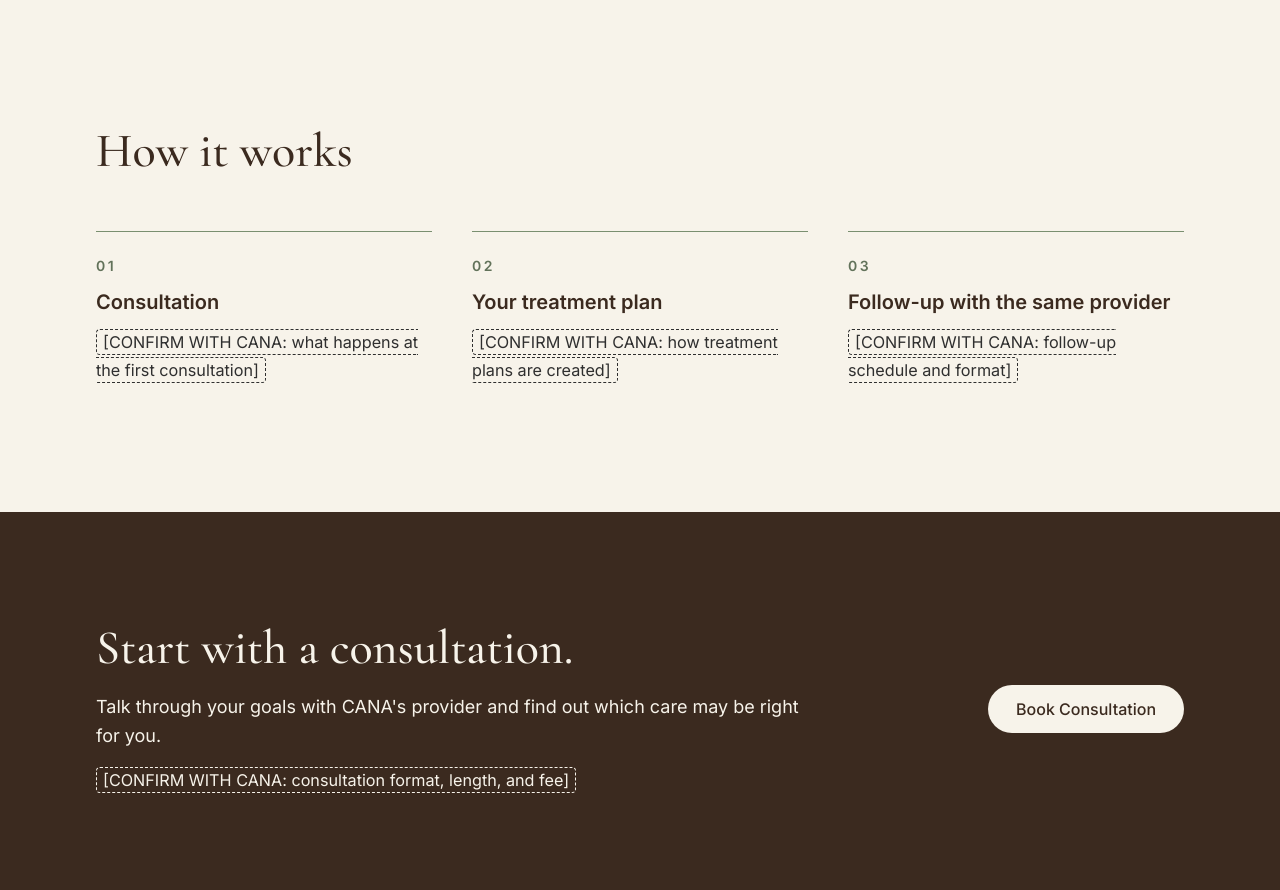
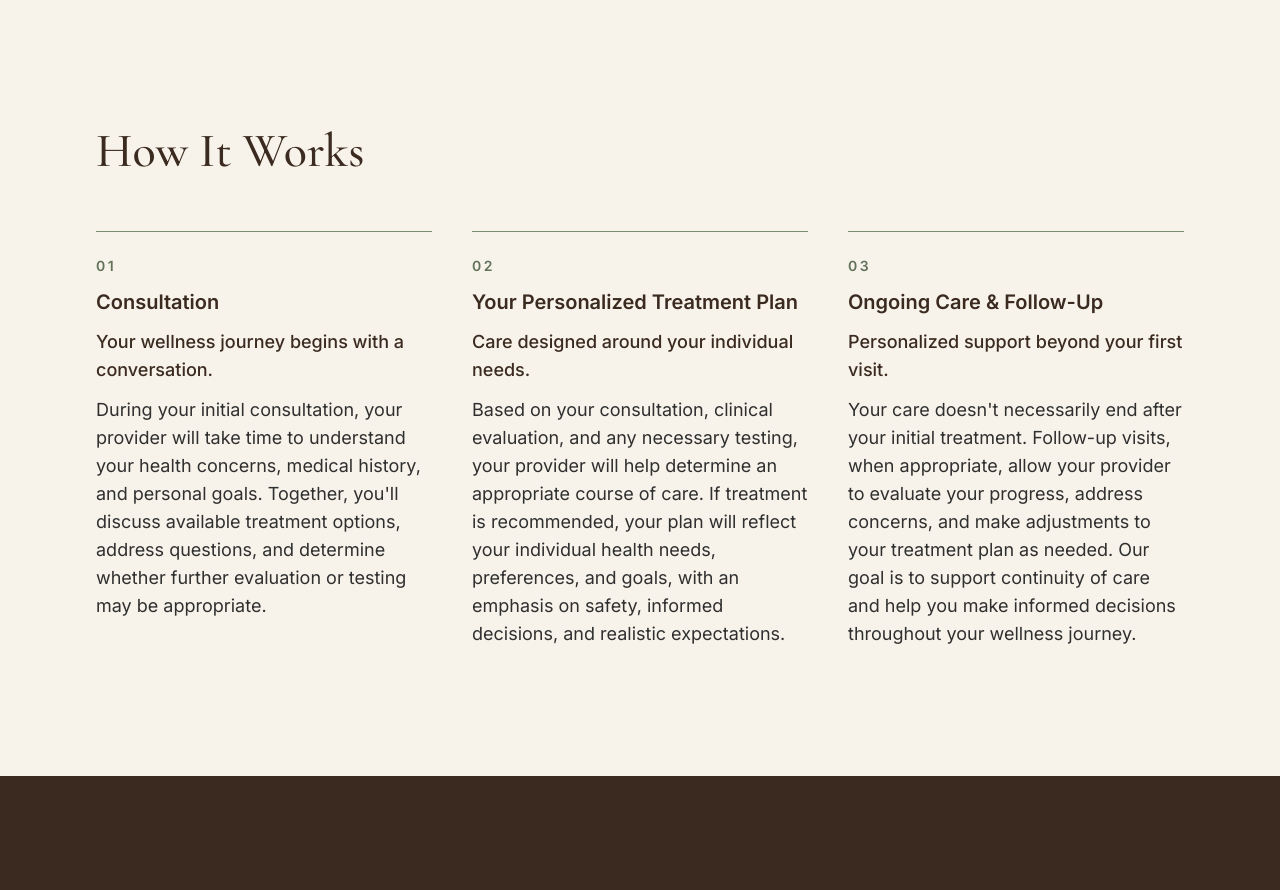
Before and after one commit to VinSevilla/CANA, a Next.js app: page / in a window 1280 px wide. Shown: the part 2760-3650 px from the top of the page. Built offline with nearby package versions, Linux system fonts and the light colour scheme.

Commit message:
feat: add confirmed How It Works copy
Step titles, lead lines, and descriptions as provided by CANA
(verbatim), replacing the CONFIRM placeholders. Each step now shows a
lead line above its description.

Co-Authored-By: Claude Opus 5.5 <noreply@anthropic.com>

```diff
--- a/app/_components/HowItWorks.tsx
+++ b/app/_components/HowItWorks.tsx
@@ -28,6 +28,7 @@ export function HowItWorks() {
               <h3 className="mt-3 text-xl font-semibold text-espresso">
                 {step.title}
               </h3>
+              <p className="mt-3 font-medium text-espresso">{step.lead}</p>
               <p className="mt-3">
                 <CopyText value={step.body} />
               </p>
--- a/app/_content/site.ts
+++ b/app/_content/site.ts
@@ -141,21 +141,24 @@ export const servicesSection = {
   linkPrefix: "Learn about",
 } as const;
 
-// Step titles describe the general flow; details stay unconfirmed.
+// How It Works copy as provided by CANA (verbatim).
 export const howItWorks = {
-  heading: "How it works",
+  heading: "How It Works",
   steps: [
     {
       title: "Consultation",
-      body: confirm("what happens at the first consultation"),
+      lead: "Your wellness journey begins with a conversation.",
+      body: "During your initial consultation, your provider will take time to understand your health concerns, medical history, and personal goals. Together, you'll discuss available treatment options, address questions, and determine whether further evaluation or testing may be appropriate.",
     },
     {
-      title: "Your treatment plan",
-      body: confirm("how treatment plans are created"),
+      title: "Your Personalized Treatment Plan",
+      lead: "Care designed around your individual needs.",
+      body: "Based on your consultation, clinical evaluation, and any necessary testing, your provider will help determine an appropriate course of care. If treatment is recommended, your plan will reflect your individual health needs, preferences, and goals, with an emphasis on safety, informed decisions, and realistic expectations.",
     },
     {
-      title: "Follow-up with the same provider",
-      body: confirm("follow-up schedule and format"),
+      title: "Ongoing Care & Follow-Up",
+      lead: "Personalized support beyond your first visit.",
+      body: "Your care doesn't necessarily end after your initial treatment. Follow-up visits, when appropriate, allow your provider to evaluate your progress, address concerns, and make adjustments to your treatment plan as needed. Our goal is to support continuity of care and help you make informed decisions throughout your wellness journey.",
     },
   ],
 } as const;
```
